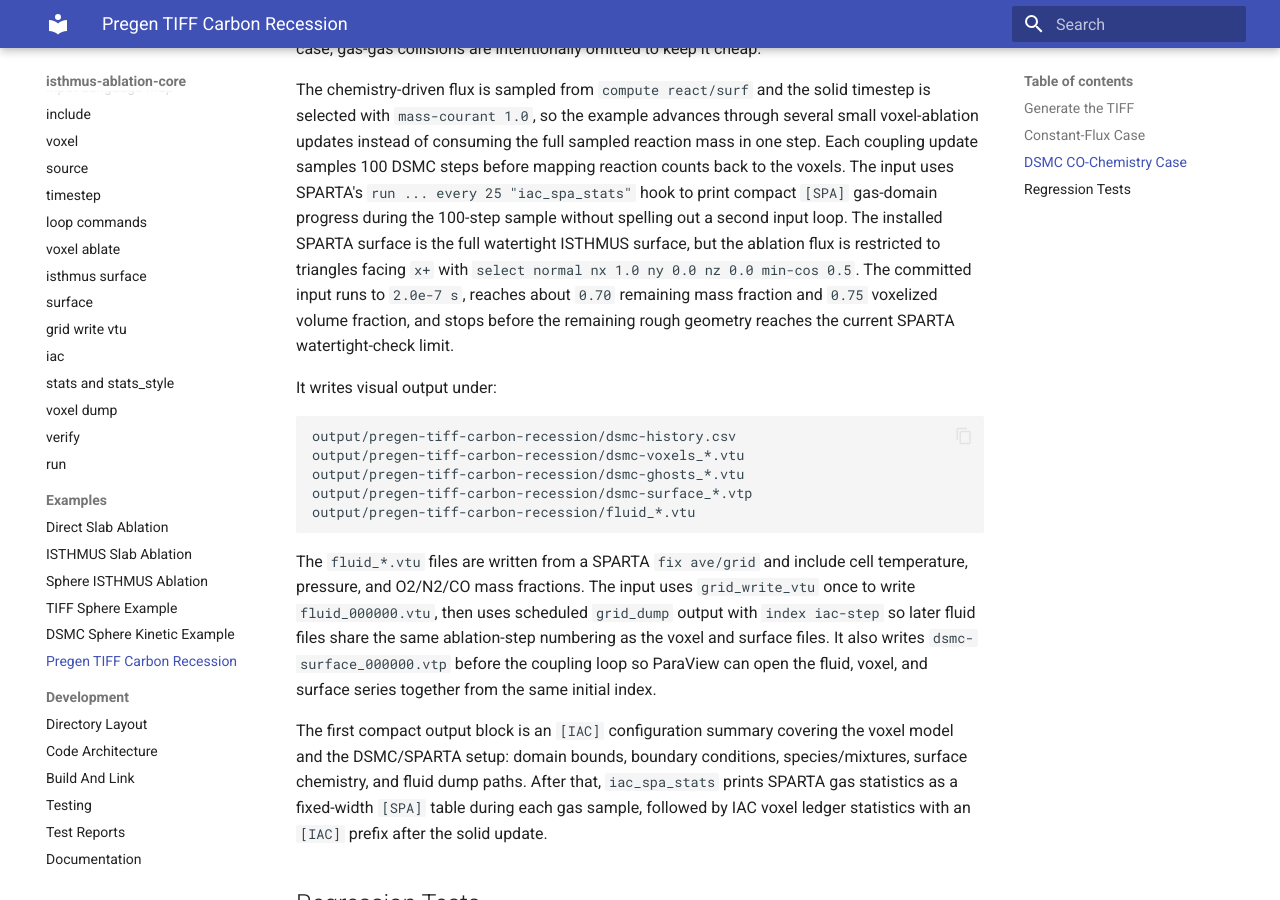
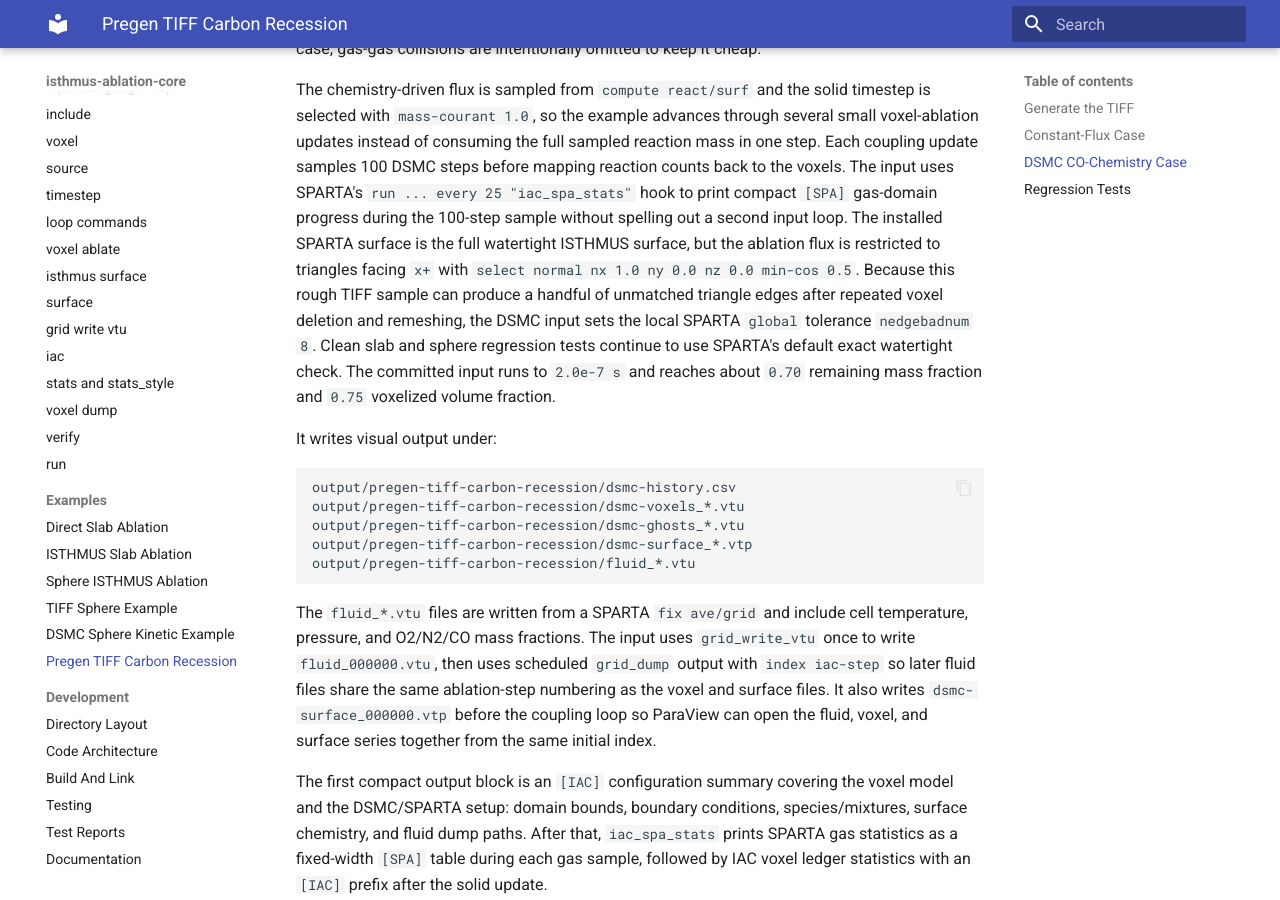
Before and after one commit to ctfl-public/isthmus-ablation-core, an MkDocs documentation site: the page built from docs/examples/pregen-tiff-carbon-recession.md, in a window 1280 px wide and 900 px high, scrolled down 2170 px. Built offline with MkDocs 1.6.1 and Material for MkDocs 9.7.7, drawn with Linux system fonts in a browser that asks for light colours.

Commit message:
Add bad edge buffer to DSMC chemistry case

```diff
--- a/docs/examples/pregen-tiff-carbon-recession.md
+++ b/docs/examples/pregen-tiff-carbon-recession.md
@@ -116,9 +116,12 @@ progress during the 100-step sample without spelling out a second input loop.
 The installed SPARTA surface is the full watertight ISTHMUS surface, but the
 ablation flux is restricted to triangles facing `x+` with `select normal nx 1.0
 ny 0.0 nz 0.0 min-cos 0.5`.
-The committed input runs to `2.0e-7 s`, reaches about `0.70` remaining mass
-fraction and `0.75` voxelized volume fraction, and stops before the remaining
-rough geometry reaches the current SPARTA watertight-check limit.
+Because this rough TIFF sample can produce a handful of unmatched triangle
+edges after repeated voxel deletion and remeshing, the DSMC input sets the
+local SPARTA `global` tolerance `nedgebadnum 8`. Clean slab and sphere
+regression tests continue to use SPARTA's default exact watertight check.
+The committed input runs to `2.0e-7 s` and reaches about `0.70` remaining
+mass fraction and `0.75` voxelized volume fraction.
 
 It writes visual output under:
 
```
Also changed, not shown: 2 other files.
